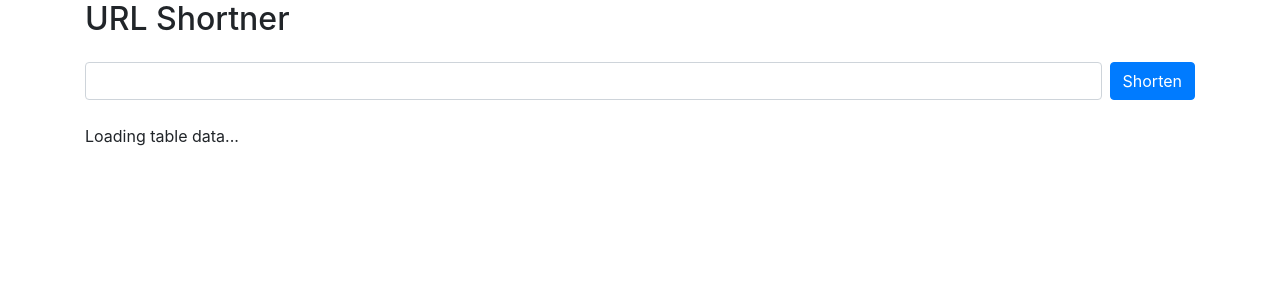
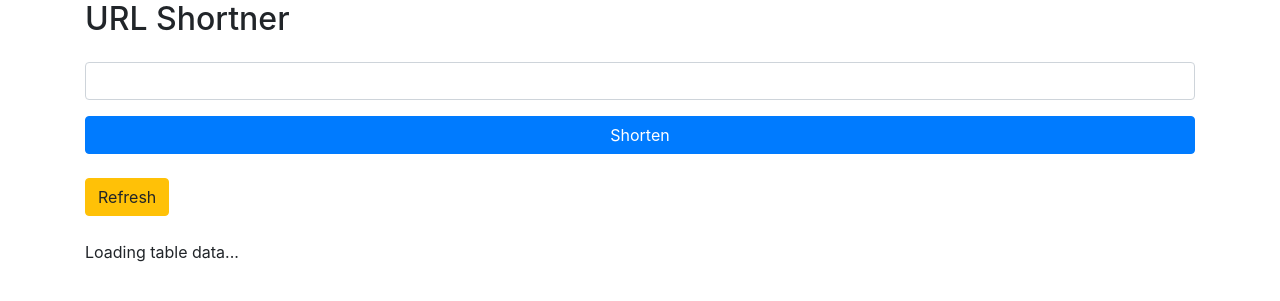
Before and after one commit to ricardowebleyjm/url_shortner, a Django app: page / in a window 1280 px wide. Shown: the top 301 px of the page. Run offline with Django 4.2, Linux system fonts and the light colour scheme; data that the repository does not hold is empty.

Commit message:
Added refrech

```diff
--- a/templates/ui/base.html
+++ b/templates/ui/base.html
@@ -5,16 +5,32 @@
     <meta name="viewport" content="width=device-width, initial-scale=1.0">
     <title>URL Shortener</title>
     <link rel="stylesheet" href="https://cdn.jsdelivr.net/npm/bootstrap@4.6.2/dist/css/bootstrap.min.css" integrity="sha384-xOolHFLEh07PJGoPkLv1IbcEPTNtaed2xpHsD9ESMhqIYd0nLMwNLD69Npy4HI+N" crossorigin="anonymous">
+
+<style>
+    [x-cloak] {
+        display: none !important;
+    }
+</style>
 </head>
 <body>
-    <div class="container" d="app" x-data="app" x-init="fetchTableData">
+    <div x-cloak class="container" x-data="app" x-init="fetchTableData">
         <h2>URL Shortner</h2>
-        <form @submit.prevent="submitForm" class="my-4 form-inline">
+        <form @submit.prevent="submitForm" class="my-4" novalidate>
             {% csrf_token %}
             <label for="url" class="sr-only">URL:</label>
-            <input type="text" id="url" x-model="url" class="form-control col mr-2" required>
-            <button class="btn btn-primary" type="submit">Shorten</button>
+            <input type="text" id="url" x-model="url" @input="urlIsValid = true" class="form-control col mr-2" required />
+            <div x-bind:class="{ 'invalid-feedback d-block': !urlIsValid, 'd-none': urlIsValid }">
+                Invalid URL
+            </div>
+            <div class="row mt-3">
+                <div class="col">
+                    <button class="btn btn-primary btn-block" type="submit">Shorten</button>
+                </div>
+            </div>
         </form>
+        <div class="my-4">
+            <button @click="refreshTableData" class="btn btn-warning">Refresh</button>
+        </div>
 
         <div x-show="tableData.length === 0">
             Loading table data...
@@ -48,6 +64,16 @@
             url: '',
             csrf_token: document.querySelector('input[name="csrfmiddlewaretoken"]').value,
             tableData: [], // To hold the data for the table
+            urlIsValid: true, // Set to true by default
+
+            isValidURL(url) {
+                try {
+                    new URL(url);
+                    return true;
+                } catch (error) {
+                    return false;
+                }
+            },
 
             async fetchTableData() {
                 try {
@@ -60,7 +86,13 @@
             },
 
             async submitForm() {
+                if (!this.isValidURL(this.url)) {
+                    this.urlIsValid = false;
+                    return;
+                }
+
                 try {
+                    this.urlIsValid = true;
                     const response = await fetch('/api/v1/shortner/', {
                         method: 'POST',
                         headers: {
@@ -72,11 +104,20 @@
                         }),
                     });
                     const data = await response.json();
-                this.tableData.push(data);
+                    this.tableData.unshift(data);
                     // Clear the form input
                     this.url = '';
                 } catch (error) {
                     console.error('Error submitting form:', error);
+                }
+            },
+            async refreshTableData() {
+                try {
+                    const response = await fetch('/api/v1/shortner/');
+                    const data = await response.json();
+                    this.tableData = data;
+                } catch (error) {
+                    console.error('Error fetching table data:', error);
                 }
             },
         };
```
Lines whose indentation alone changed are shown as unchanged.
